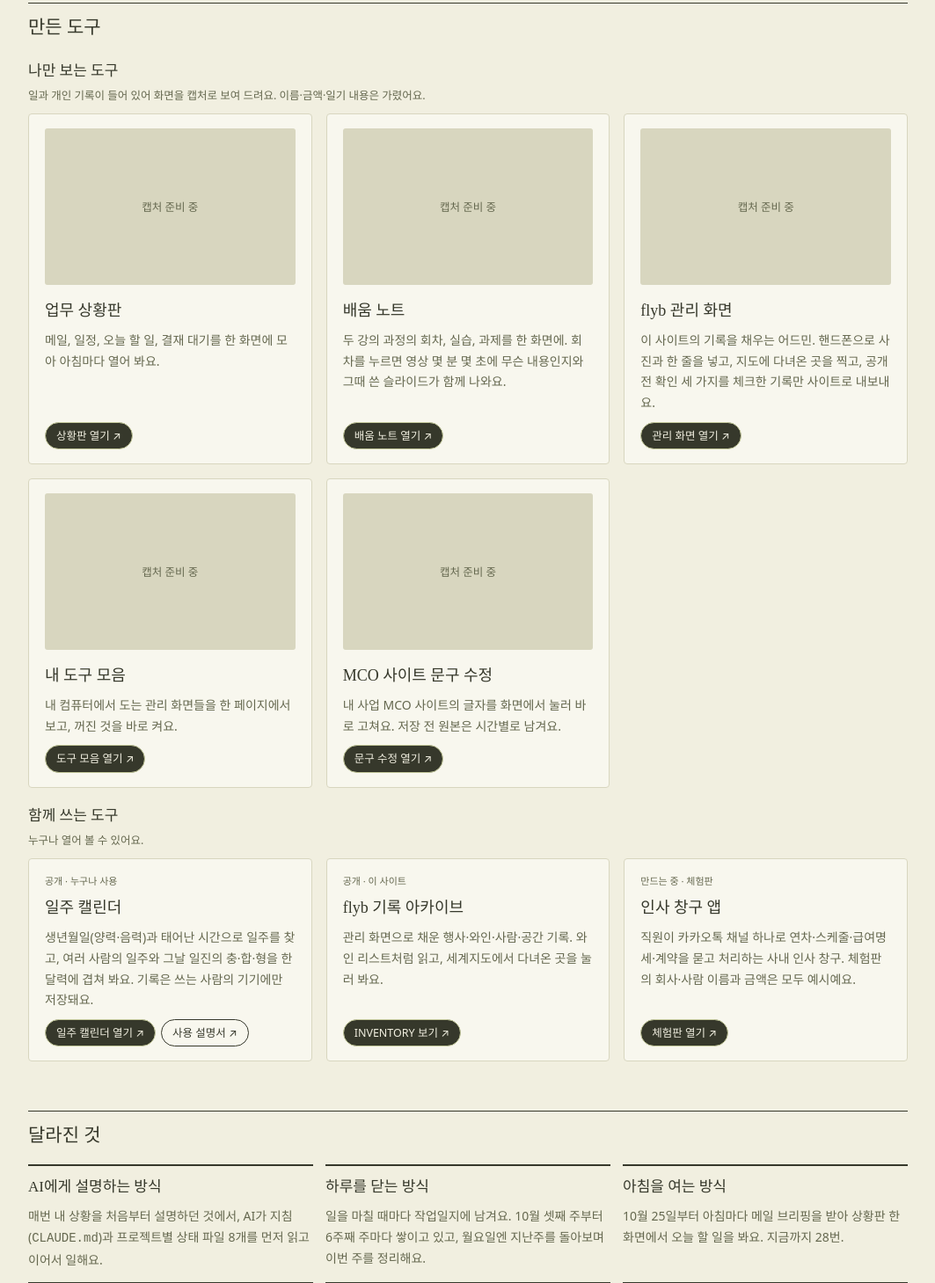
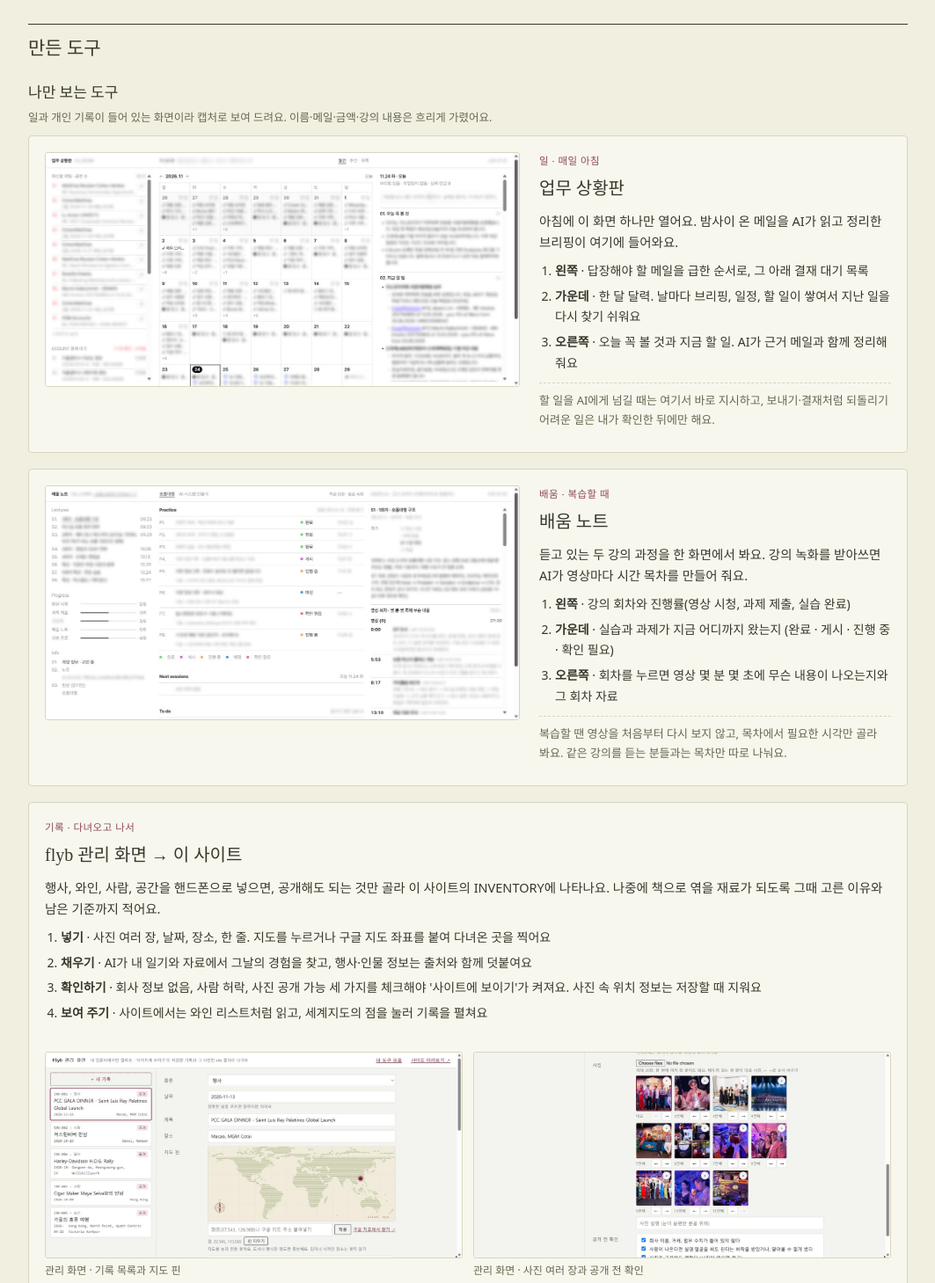
Before and after one commit to lavieflyb/lavieflyb.github.io, a plain HTML site: page ai-system.html in a window 1280 px wide. Shown: the part 1390-2849 px from the top of the page at 88% size, without its empty margins (108-1171 px from the left). Drawn offline with Linux system fonts and the light colour scheme; a web font is replaced by a local one.

Commit message:
발표 페이지: 나만 보는 도구를 캡처와 쓰는 법으로
- 업무 상황판·배움 노트·flyb 관리 화면→사이트를 가린 캡처 6장과 쓰는 법으로 설명 (링크 없음)
- 내 도구 모음·MCO 문구 수정 카드 뺌, '내 기록 남기기' 문구(책으로 엮을 인벤토리)
- 지도: 가까운 곳은 한 점으로 묶고 이름표 겹치지 않게

Co-Authored-By: Claude Opus 5.5 <noreply@anthropic.com>

```diff
--- a/ai-system.html
+++ b/ai-system.html
@@ -7,7 +7,7 @@
 <meta name="description" content="내 기록을 읽고 내 방식대로 일하는 AI 비서실장을 만든 과정.">
 <link rel="stylesheet" href="https://fonts.googleapis.com/css2?family=Gowun+Batang:wght@400;700&family=IBM+Plex+Mono:wght@400&display=swap">
 <link rel="stylesheet" href="https://cdn.jsdelivr.net/gh/orioncactus/pretendard@v1.3.9/dist/web/static/pretendard.min.css">
-<link rel="stylesheet" href="style.css?v=20261122i">
+<link rel="stylesheet" href="style.css?v=20261124b">
 <style>
 .ai-hero{padding-block:64px 32px;display:flex;flex-direction:column;gap:14px}
 .ai-hero h1{font-size:clamp(36px,7vw,64px)}
@@ -66,6 +66,19 @@
 .tools .shot.none .ph{display:flex}
 .tools .go.ghost{background:transparent;color:var(--ink);border:1px solid var(--ink)}
 @media (max-width:820px){.how{grid-template-columns:1fr}}
+.show{display:grid;grid-template-columns:minmax(0,1.35fr) minmax(0,1fr);gap:22px;align-items:start;background:var(--paper);border:1px solid var(--line);border-radius:4px;padding:18px;margin-bottom:18px}
+.show figure{margin:0}
+.show img{width:100%;display:block;border:1px solid var(--line);border-radius:3px}
+.show figcaption{font-size:12px;color:var(--muted);margin-top:4px}
+.show .who{font-family:var(--sans);font-size:11.5px;color:var(--wine);letter-spacing:.04em;margin:0}
+.show h3{margin:4px 0 8px;font-family:var(--serif);font-weight:400;font-size:20px}
+.show p{margin:0 0 8px;font-size:14.5px;word-break:keep-all}
+.show ol{margin:0 0 10px;padding-left:18px;display:flex;flex-direction:column;gap:5px;font-size:14px;color:var(--ink)}
+.show ol li{word-break:keep-all}
+.show .note{font-size:13px;color:var(--muted);border-top:1px dashed var(--line);padding-top:8px}
+.show.wide{grid-template-columns:1fr}
+.show .pair{display:grid;grid-template-columns:repeat(2,minmax(0,1fr));gap:12px}
+@media (max-width:820px){.show{grid-template-columns:1fr}.show .pair{grid-template-columns:1fr}}
 </style>
 </head>
 <body>
@@ -109,7 +122,7 @@
           <li><b>일기</b> · 노션에 쓴 일기를 매일 아침 가져와, 사실·감정·선택을 나눠 보는 관찰 일기로 정리해요.</li>
           <li><b>배움</b> · 두 강의 과정을 회차별로 복습하고, 강의 녹화를 받아써 몇 분 몇 초에 무엇이 나오는지 목차를 만들어요.</li>
           <li><b>숏폼 만들기</b> · 대본과 촬영 콘티를 쓰고, 편집 도구로 릴스를 다듬어요.</li>
-          <li><b>내 기록과 브랜드</b> · 다녀온 행사와 만난 사람을 내 사이트에 쌓고, 내 사업 MCO의 게시물을 만들어요.</li>
+          <li><b>내 기록 남기기</b> · 보고 먹고 머문 것, 다녀온 행사와 만난 사람을 그때 고른 이유와 남은 기준까지 기록해요. 나중에 책으로 엮을 수 있는 나만의 인벤토리예요.</li>
           <li><b>하루와 한 주 닫기</b> · 일을 마치면 작업일지를 쓰고, 월요일엔 지난주를 돌아보며 이번 주를 정리해요.</li>
         </ul>
       </div>
@@ -129,19 +142,58 @@
 
   <section class="block" id="made">
     <h2>만든 도구</h2>
-    <h3 class="sub2">나만 보는 도구 <span>일과 개인 기록이 들어 있어 화면을 캡처로 보여 드려요. 이름·금액·일기 내용은 가렸어요.</span></h3>
-    <div class="tools">
-      <article class="mine"><figure class="shot"><img src="img/ai/dashboard.png" alt="업무 상황판 화면 (개인 정보는 가림)" onerror="this.parentNode.classList.add('none')"><span class="ph">캡처 준비 중</span></figure>
-        <h3>업무 상황판</h3><p>메일, 일정, 오늘 할 일, 결재 대기를 한 화면에 모아 아침마다 열어 봐요.</p><div class="links"><a class="go only-local" href="http://127.0.0.1:8800/" target="_blank" rel="noopener" hidden>상황판 열기 ↗</a></div></article>
-      <article class="mine"><figure class="shot"><img src="img/ai/baeum-note.png" alt="배움 노트 화면 (개인 정보는 가림)" onerror="this.parentNode.classList.add('none')"><span class="ph">캡처 준비 중</span></figure>
-        <h3>배움 노트</h3><p>두 강의 과정의 회차, 실습, 과제를 한 화면에. 회차를 누르면 영상 몇 분 몇 초에 무슨 내용인지와 그때 쓴 슬라이드가 함께 나와요.</p><div class="links"><a class="go only-local" href="http://127.0.0.1:8799/" target="_blank" rel="noopener" hidden>배움 노트 열기 ↗</a></div></article>
-      <article class="mine"><figure class="shot"><img src="img/ai/flyb-admin.png" alt="flyb 관리 화면 화면 (개인 정보는 가림)" onerror="this.parentNode.classList.add('none')"><span class="ph">캡처 준비 중</span></figure>
-        <h3>flyb 관리 화면</h3><p>이 사이트의 기록을 채우는 어드민. 핸드폰으로 사진과 한 줄을 넣고, 지도에 다녀온 곳을 찍고, 공개 전 확인 세 가지를 체크한 기록만 사이트로 내보내요.</p><div class="links"><a class="go only-local" href="http://127.0.0.1:8803/" target="_blank" rel="noopener" hidden>관리 화면 열기 ↗</a></div></article>
-      <article class="mine"><figure class="shot"><img src="img/ai/tools.png" alt="내 도구 모음 화면 (개인 정보는 가림)" onerror="this.parentNode.classList.add('none')"><span class="ph">캡처 준비 중</span></figure>
-        <h3>내 도구 모음</h3><p>내 컴퓨터에서 도는 관리 화면들을 한 페이지에서 보고, 꺼진 것을 바로 켜요.</p><div class="links"><a class="go only-local" href="http://127.0.0.1:8803/tools" target="_blank" rel="noopener" hidden>도구 모음 열기 ↗</a></div></article>
-      <article class="mine"><figure class="shot"><img src="img/ai/mco-editor.png" alt="MCO 사이트 문구 수정 화면 (개인 정보는 가림)" onerror="this.parentNode.classList.add('none')"><span class="ph">캡처 준비 중</span></figure>
-        <h3>MCO 사이트 문구 수정</h3><p>내 사업 MCO 사이트의 글자를 화면에서 눌러 바로 고쳐요. 저장 전 원본은 시간별로 남겨요.</p><div class="links"><a class="go only-local" href="http://127.0.0.1:8802/" target="_blank" rel="noopener" hidden>문구 수정 열기 ↗</a></div></article>
-    </div>
+    <h3 class="sub2">나만 보는 도구 <span>일과 개인 기록이 들어 있는 화면이라 캡처로 보여 드려요. 이름·메일·금액·강의 내용은 흐리게 가렸어요.</span></h3>
+
+    <article class="show">
+      <figure><img src="img/ai/dashboard.jpg" alt="업무 상황판 화면. 왼쪽에 회신할 메일 목록, 가운데에 한 달 달력, 오른쪽에 오늘 꼭 볼 것과 지금 할 일 (내용은 가림)"></figure>
+      <div class="how-to">
+        <p class="who">일 · 매일 아침</p>
+        <h3>업무 상황판</h3>
+        <p>아침에 이 화면 하나만 열어요. 밤사이 온 메일을 AI가 읽고 정리한 브리핑이 여기에 들어와요.</p>
+        <ol>
+          <li><b>왼쪽</b> · 답장해야 할 메일을 급한 순서로, 그 아래 결재 대기 목록</li>
+          <li><b>가운데</b> · 한 달 달력. 날마다 브리핑, 일정, 할 일이 쌓여서 지난 일을 다시 찾기 쉬워요</li>
+          <li><b>오른쪽</b> · 오늘 꼭 볼 것과 지금 할 일. AI가 근거 메일과 함께 정리해 줘요</li>
+        </ol>
+        <p class="note">할 일을 AI에게 넘길 때는 여기서 바로 지시하고, 보내기·결재처럼 되돌리기 어려운 일은 내가 확인한 뒤에만 해요.</p>
+      </div>
+    </article>
+
+    <article class="show">
+      <figure><img src="img/ai/baeum-note.jpg" alt="배움 노트 화면. 왼쪽에 강의 회차와 진행률, 가운데에 실습 상태, 오른쪽에 영상 몇 분 몇 초 목차 (강의 내용은 가림)"></figure>
+      <div class="how-to">
+        <p class="who">배움 · 복습할 때</p>
+        <h3>배움 노트</h3>
+        <p>듣고 있는 두 강의 과정을 한 화면에서 봐요. 강의 녹화를 받아쓰면 AI가 영상마다 시간 목차를 만들어 줘요.</p>
+        <ol>
+          <li><b>왼쪽</b> · 강의 회차와 진행률(영상 시청, 과제 제출, 실습 완료)</li>
+          <li><b>가운데</b> · 실습과 과제가 지금 어디까지 왔는지 (완료 · 게시 · 진행 중 · 확인 필요)</li>
+          <li><b>오른쪽</b> · 회차를 누르면 영상 몇 분 몇 초에 무슨 내용이 나오는지와 그 회차 자료</li>
+        </ol>
+        <p class="note">복습할 땐 영상을 처음부터 다시 보지 않고, 목차에서 필요한 시각만 골라 봐요. 같은 강의를 듣는 분들과는 목차만 따로 나눠요.</p>
+      </div>
+    </article>
+
+    <article class="show wide">
+      <div class="how-to">
+        <p class="who">기록 · 다녀오고 나서</p>
+        <h3>flyb 관리 화면 → 이 사이트</h3>
+        <p>행사, 와인, 사람, 공간을 핸드폰으로 넣으면, 공개해도 되는 것만 골라 이 사이트의 INVENTORY에 나타나요. 나중에 책으로 엮을 재료가 되도록 그때 고른 이유와 남은 기준까지 적어요.</p>
+        <ol>
+          <li><b>넣기</b> · 사진 여러 장, 날짜, 장소, 한 줄. 지도를 누르거나 구글 지도 좌표를 붙여 다녀온 곳을 찍어요</li>
+          <li><b>채우기</b> · AI가 내 일기와 자료에서 그날의 경험을 찾고, 행사·인물 정보는 출처와 함께 덧붙여요</li>
+          <li><b>확인하기</b> · 회사 정보 없음, 사람 허락, 사진 공개 가능 세 가지를 체크해야 '사이트에 보이기'가 켜져요. 사진 속 위치 정보는 저장할 때 지워요</li>
+          <li><b>보여 주기</b> · 사이트에서는 와인 리스트처럼 읽고, 세계지도의 점을 눌러 기록을 펼쳐요</li>
+        </ol>
+      </div>
+      <div class="pair">
+        <figure><img src="img/ai/flyb-admin-1.jpg" alt="flyb 관리 화면. 왼쪽 기록 목록, 오른쪽 기록 입력 칸과 세계지도 핀"><figcaption>관리 화면 · 기록 목록과 지도 핀</figcaption></figure>
+        <figure><img src="img/ai/flyb-admin-2.jpg" alt="flyb 관리 화면의 사진 여러 장과 공개 전 확인 체크"><figcaption>관리 화면 · 사진 여러 장과 공개 전 확인</figcaption></figure>
+        <figure><img src="img/ai/flyb-site-1.jpg" alt="공개 사이트의 INVENTORY. 세계지도와 와인 리스트 모양의 기록"><figcaption>사이트 · 세계지도와 와인 리스트</figcaption></figure>
+        <figure><img src="img/ai/flyb-site-2.jpg" alt="공개 사이트에서 기록을 펼친 모습. 큰 사진과 작은 사진들, 설명"><figcaption>사이트 · 기록을 펼친 모습</figcaption></figure>
+      </div>
+    </article>
+
     <h3 class="sub2">함께 쓰는 도구 <span>누구나 열어 볼 수 있어요.</span></h3>
     <div class="tools">
       <article><span class="who">공개 · 누구나 사용</span><h3>일주 캘린더</h3><p>생년월일(양력·음력)과 태어난 시간으로 일주를 찾고, 여러 사람의 일주와 그날 일진의 충·합·형을 한 달력에 겹쳐 봐요. 기록은 쓰는 사람의 기기에만 저장돼요.</p><div class="links"><a class="go" href="/ilju-calendar/" target="_blank" rel="noopener">일주 캘린더 열기 ↗</a><a class="go ghost" href="/ilju-calendar/guide.html" target="_blank" rel="noopener">사용 설명서 ↗</a></div></article>
```
Also changed, not shown: app.js (+8 -4 lines), archive.html (+2 -2 lines), index.html (+1 -1 lines), img/ai/baeum-note.jpg (added), img/ai/dashboard.jpg (added), img/ai/flyb-admin-1.jpg (added), img/ai/flyb-admin-2.jpg (added), img/ai/flyb-site-1.jpg (added), img/ai/flyb-site-2.jpg (added).
